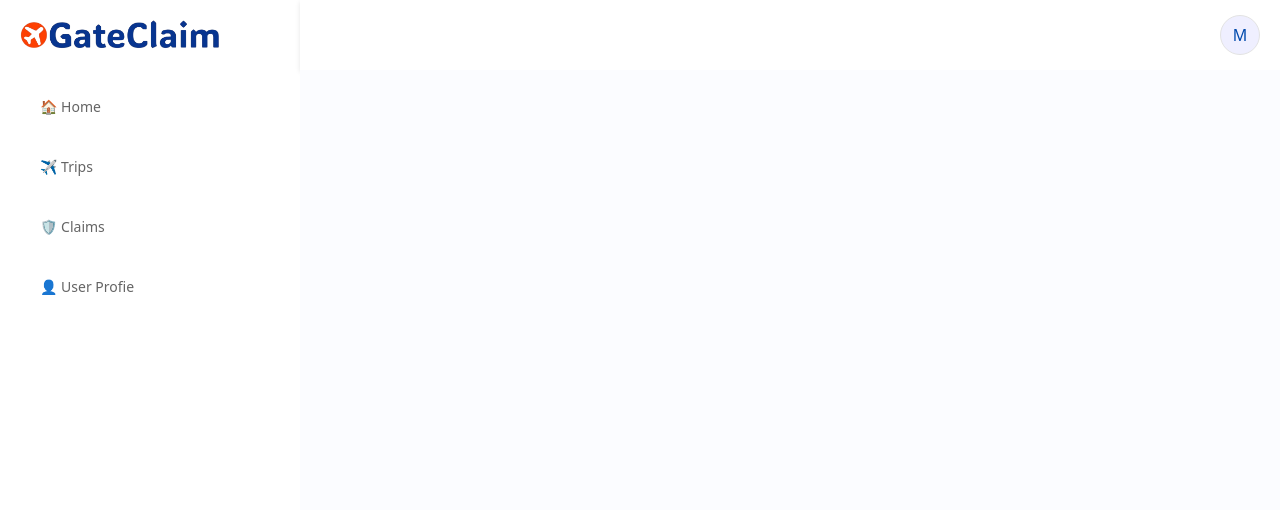
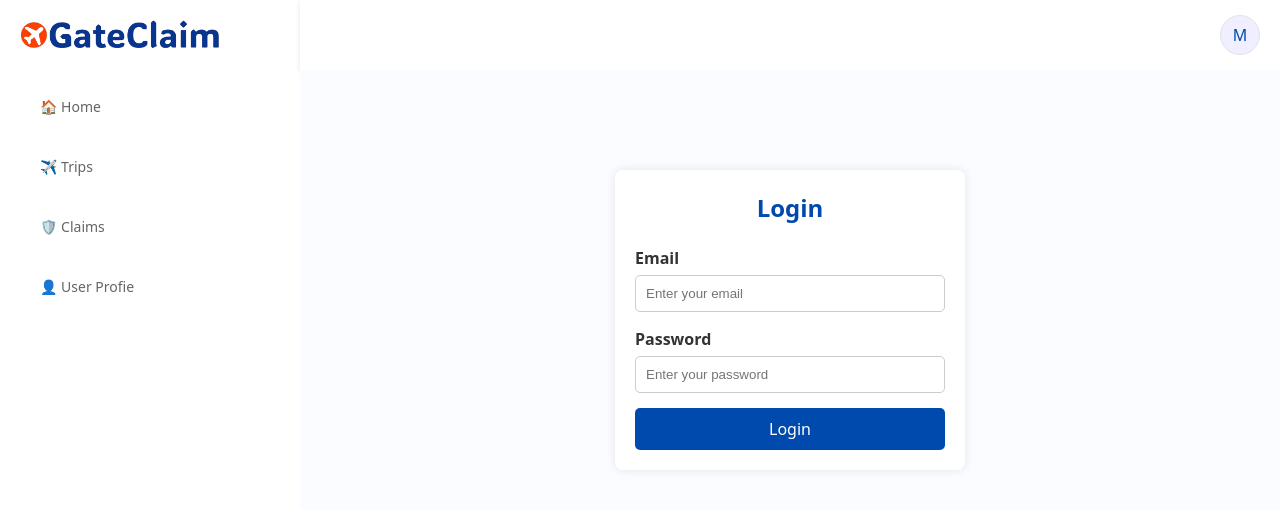
Before and after one commit to mihaibenta/gateclaim-dashboard, a React (Vite) app: page /login in a window 1280 px wide. Shown: the top 510 px of the page. Built offline with nearby package versions, Linux system fonts and the light colour scheme.

Commit message:
Test Login Page Live

```diff
--- a/package.json
+++ b/package.json
@@ -10,6 +10,7 @@
     "preview": "vite preview"
   },
   "dependencies": {
+    "axios": "^1.8.3",
     "react": "^19.0.0",
     "react-dom": "^19.0.0",
     "react-router-dom": "^7.3.0"
--- a/src/App.jsx
+++ b/src/App.jsx
@@ -5,6 +5,7 @@ import Home from "./pages/Home";
 import UserAccount from "./pages/UserAccount";
 import Claims from "./pages/Claims"; // ✅ Import the Claims page
 import "./styles/global.css";
+import Login from "./pages/Login"
 
 const App = () => {
   return (
@@ -14,6 +15,7 @@ const App = () => {
           <Route path="/" element={<Home />} />
           <Route path="/account" element={<UserAccount />} />
           <Route path="/claims" element={<Claims />} /> {/* ✅ New Route */}
+          <Route path="/login" element={<Login />} />
         </Routes>
       </Layout>
     </Router>
--- /dev/null
+++ b/src/pages/Login.jsx
@@ -0,0 +1,75 @@
+import React, { useState } from "react";
+import axios from "axios";
+import { useNavigate } from "react-router-dom";
+import "../styles/login.css";
+
+const Login = () => {
+  const [email, setEmail] = useState("");
+  const [password, setPassword] = useState("");
+  const [error, setError] = useState("");
+  const navigate = useNavigate();
+
+  const handleSubmit = async (e) => {
+    e.preventDefault();
+    setError("");
+
+    if (!email || !password) {
+      setError("Please enter both email and password.");
+      return;
+    }
+
+    try {
+      const response = await fetch("https://api.gateclaim.com/user/login", {
+        method: "POST",
+        headers: {
+          "Content-Type": "application/json",
+          "Accept": "*/*",
+        },
+        credentials: "include", // Ensures cookies are sent & stored
+        body: JSON.stringify({ email, password }),
+      });
+
+      if (!response.ok) {
+        throw new Error("Login failed.");
+      }
+
+      alert("Login Successful!");
+      navigate("/");
+    } catch (err) {
+      setError("Login failed. Check your credentials.");
+      console.error("Login Error:", err);
+    }
+  };
+
+
+
+  return (
+    <div className="login-container">
+      <h2>Login</h2>
+      <form onSubmit={handleSubmit}>
+        {error && <p className="error">{error}</p>}
+        <div className="input-group">
+          <label>Email</label>
+          <input
+            type="email"
+            value={email}
+            onChange={(e) => setEmail(e.target.value)}
+            placeholder="Enter your email"
+          />
+        </div>
+        <div className="input-group">
+          <label>Password</label>
+          <input
+            type="password"
+            value={password}
+            onChange={(e) => setPassword(e.target.value)}
+            placeholder="Enter your password"
+          />
+        </div>
+        <button type="submit" className="login-button">Login</button>
+      </form>
+    </div>
+  );
+};
+
+export default Login;
--- /dev/null
+++ b/src/styles/login.css
@@ -0,0 +1,54 @@
+.login-container {
+    width: 100%;
+    max-width: 350px;
+    margin: 50px auto;
+    padding: 20px;
+    background: white;
+    border-radius: 8px;
+    box-shadow: 0 0 10px rgba(0, 0, 0, 0.1);
+    text-align: center;
+  }
+
+  h2 {
+    color: #004aad;
+    margin-bottom: 20px;
+  }
+
+  .input-group {
+    margin-bottom: 15px;
+    text-align: left;
+  }
+
+  .input-group label {
+    display: block;
+    font-weight: bold;
+    margin-bottom: 5px;
+    color: #333;
+  }
+
+  .input-group input {
+    width: 100%;
+    padding: 10px;
+    border: 1px solid #ccc;
+    border-radius: 5px;
+  }
+
+  .login-button {
+    width: 100%;
+    padding: 10px;
+    background: #004aad;
+    color: white;
+    border: none;
+    border-radius: 5px;
+    cursor: pointer;
+  }
+
+  .login-button:hover {
+    background: #00308f;
+  }
+
+  .error {
+    color: red;
+    font-size: 14px;
+    margin-bottom: 10px;
+  }
```
Also changed, not shown: 1 other file (tests, documents, lock files or other folders).
